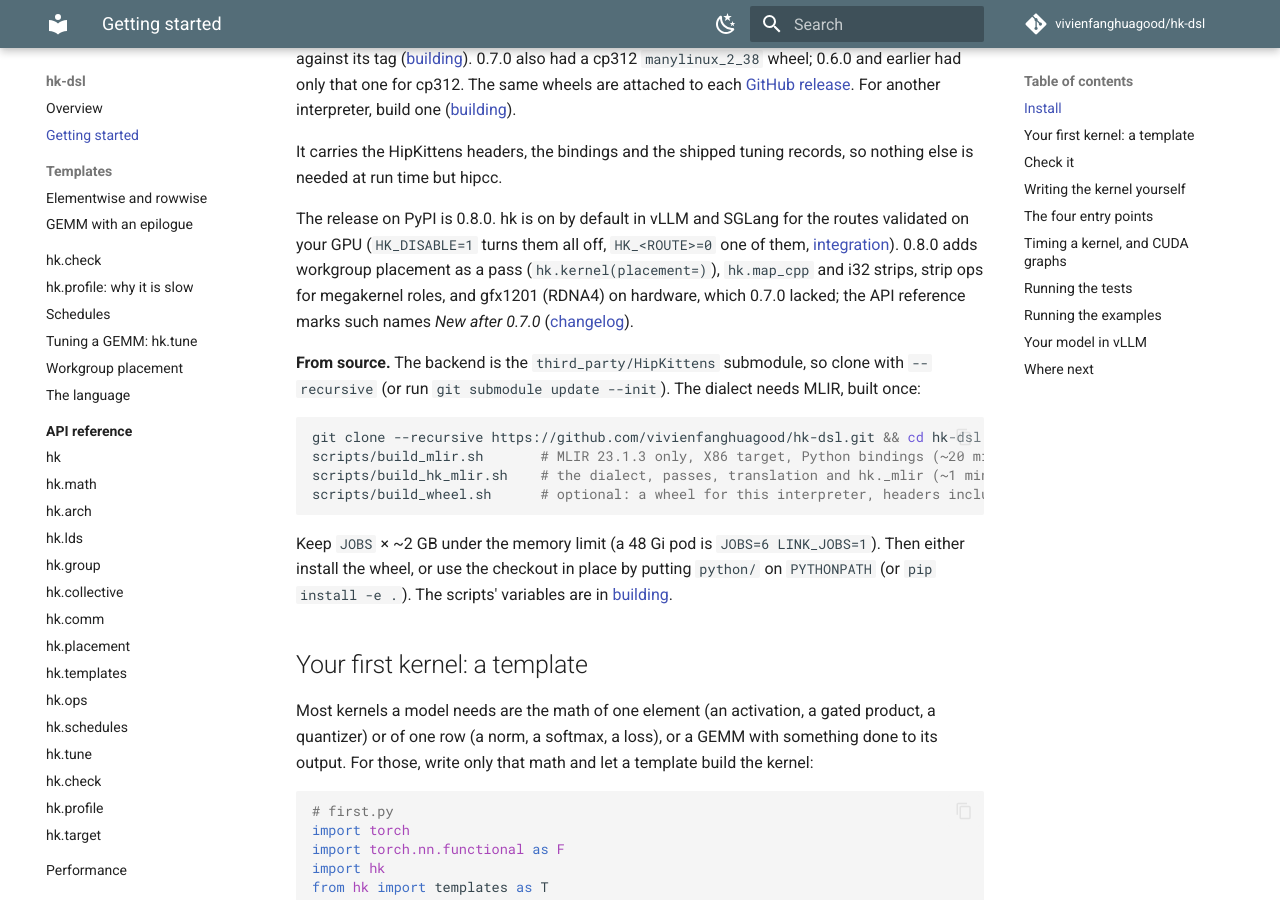
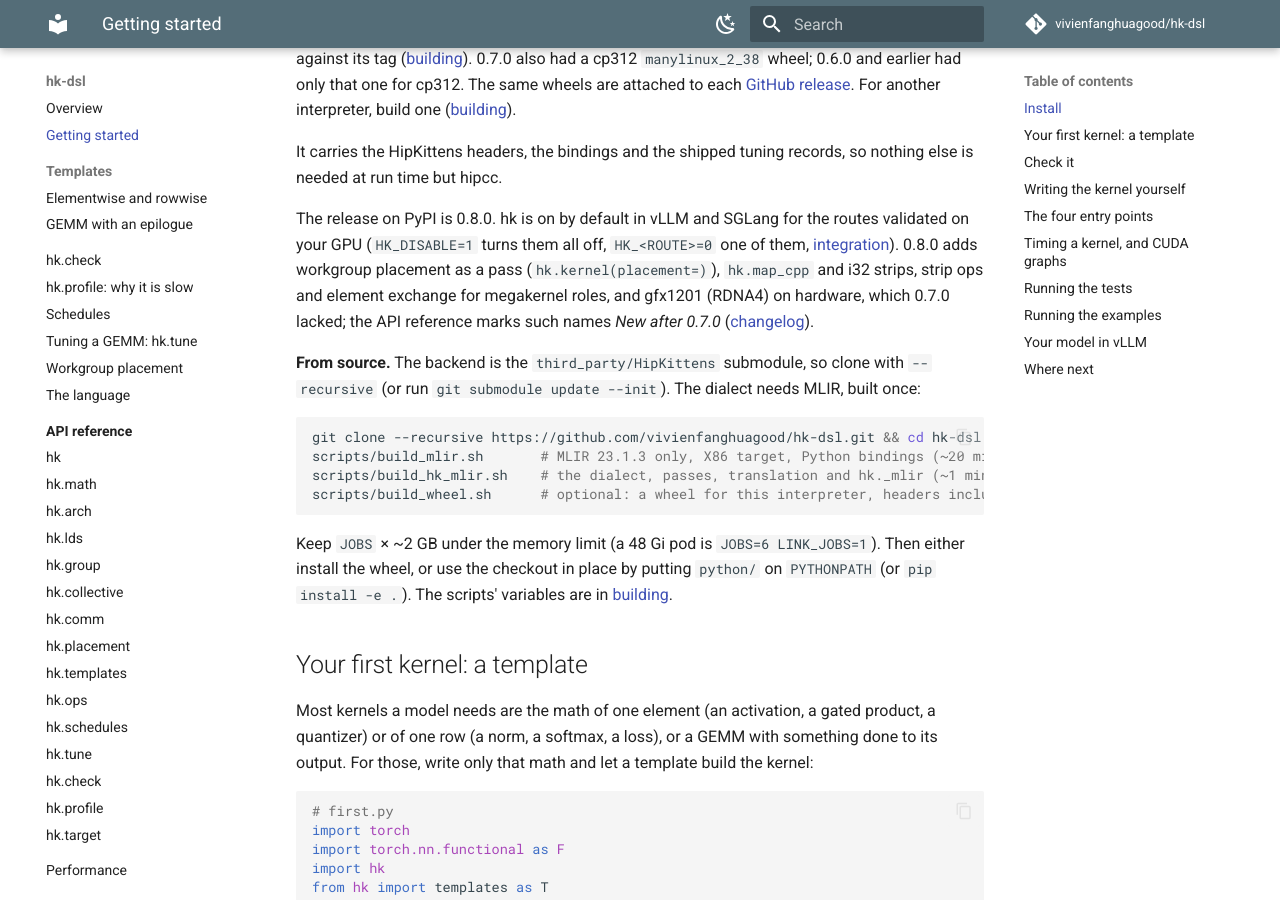
Before and after one commit to vivienfanghuagood/hk-dsl, an MkDocs documentation site: the page built from docs/getting-started.md, in a window 1280 px wide and 900 px high, scrolled down 1174 px. Built offline with MkDocs 1.6.1 and Material for MkDocs 9.7.7, drawn with Linux system fonts in a browser that asks for light colours; comment, search, counter and statistics services are not loaded.

Commit message:
CHANGELOG 0.8.0: #73 (element exchange: tagged mailbox elements, LDS elements, store runs, hk.uniform); getting-started and llms.txt name it; on main 6f2db47
Co-Authored-By: Claude <noreply@anthropic.com>

```diff
--- a/docs/getting-started.md
+++ b/docs/getting-started.md
@@ -55,8 +55,8 @@ The release on PyPI is 0.8.0. hk is on by default in vLLM and SGLang for the
 routes validated on your GPU (`HK_DISABLE=1` turns them all off, `HK_<ROUTE>=0`
 one of them, [integration](integration.md#on-by-default-and-turning-it-off)).
 0.8.0 adds workgroup placement as a pass (`hk.kernel(placement=)`),
-`hk.map_cpp` and i32 strips, strip ops for megakernel roles, and gfx1201
-(RDNA4) on hardware, which 0.7.0 lacked; the API reference marks such names
+`hk.map_cpp` and i32 strips, strip ops and element exchange for megakernel
+roles, and gfx1201 (RDNA4) on hardware, which 0.7.0 lacked; the API reference marks such names
 *New after 0.7.0* ([changelog](../CHANGELOG.md)).
 
 **From source.** The backend is the `third_party/HipKittens` submodule, so
--- a/llms.txt
+++ b/llms.txt
@@ -65,7 +65,7 @@ Measured with hk.check (torch 2.10, interleaved in one process): on an MI355X it
 
 ## Pitfalls
 
-- The docs describe main; `pip install hk-dsl` is 0.8.0 (check `hk.__version__`). The API reference marks what is *New after 0.7.0*: in 0.8.0, not in 0.7.0 (workgroup placement: `hk.kernel(placement=)`, `hk.Placement`, `hk.arch.xcd_count`; `hk.map_cpp`; the strip ops). 0.6.0's synchronous `g.load` / `g.store` on gfx950 read and write past a partial last tile; 0.7.0's do not.
+- The docs describe main; `pip install hk-dsl` is 0.8.0 (check `hk.__version__`). The API reference marks what is *New after 0.7.0*: in 0.8.0, not in 0.7.0 (workgroup placement: `hk.kernel(placement=)`, `hk.Placement`, `hk.arch.xcd_count`; `hk.map_cpp`; the strip ops and element exchange). 0.6.0's synchronous `g.load` / `g.store` on gfx950 read and write past a partial last tile; 0.7.0's do not.
 - Positional kernel parameters are tensors (`hk.Tensor[dtype]`, 4-D `(batch, depth, rows, cols)`; a 2-D tensor is `(rows, cols)`). Constexprs are keyword-only with a default, baked into the source: a new value is a new compile.
 - The transcendental math (gelu, dgelu, sqrt, rsqrt, silu) is fp32-only: load 16-bit data into an fp32 tile or strip (the load converts) and store it back (the store converts). `hk.math.gelu` is `F.gelu(x, approximate="tanh")`, not the erf default.
 - A strip's columns are whole chunks of `wave x run` (32 x run on gfx1100, 64 x run on gfx950): `CW=512` with `run=8` fits both. Read the wave from `hk.arch.target().wave` when a plan depends on it.
```
Also changed, not shown: CHANGELOG.md (+18 -1 lines).
